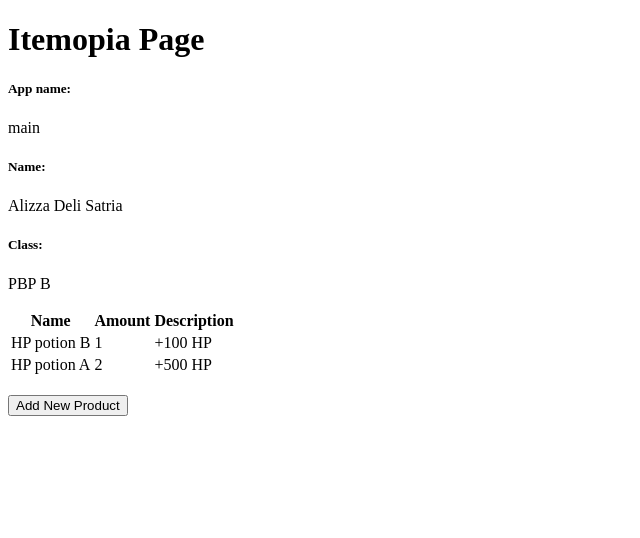
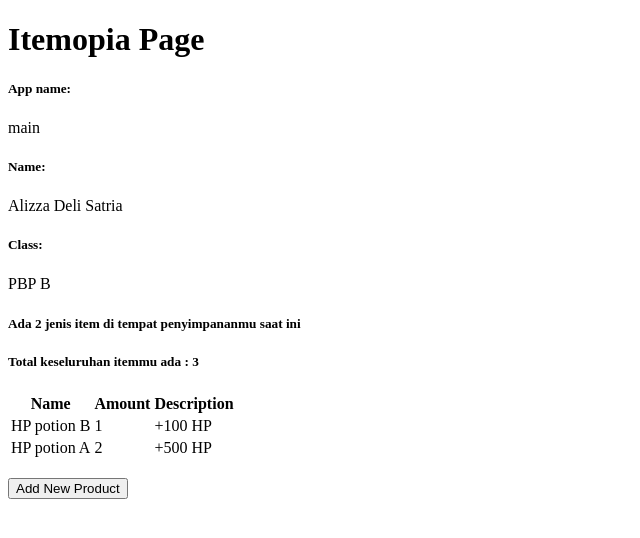
Before and after one commit to lizidelyx/tugas-2, a Django app: page / in a window 1280 px wide. Shown: the top 538 px of the page, without its empty margins (0-640 px from the left). Run offline with Django 4.2, Linux system fonts and the light colour scheme; data comes from the database, SQL or seed files in the repository.

Commit message:
bonus tugas 3

```diff
--- a/main/models.py
+++ b/main/models.py
@@ -1,7 +1,6 @@
 from django.db import models
 
 class Product(models.Model):
-
     name = models.CharField(max_length=255)
     amount = models.IntegerField()
     description = models.TextField()
--- a/main/templates/main.html
+++ b/main/templates/main.html
@@ -12,6 +12,9 @@
 
     <h5>Class:</h5>
     <p>{{class}}</p>
+
+    <h5>Ada <span id="jumlah_produk">{{ jumlah_produk }}</span> jenis item di tempat penyimpananmu saat ini</h5>
+    <h5>Total keseluruhan itemmu ada :  <span id="jumlah_item">{{ jumlah_item }}</span> </h5>
 
 
     <table>
--- a/main/views.py
+++ b/main/views.py
@@ -5,6 +5,7 @@ from django.urls import reverse
 from main.forms import Product
 from django.http import HttpResponse
 from django.core import serializers
+
 
 def show_json_by_id(request, id):
     data = Product.objects.filter(pk=id)
@@ -24,17 +25,23 @@ def show_json(request):
 
 def show_main(request):
     products = Product.objects.all()
+    jumlah_item = sum(product.amount for product in products)
+
+    jumlah_produk = products.count()
 
     context = {
         'app_name' : 'main',
         'name': 'Alizza Deli Satria',
         'class': 'PBP B',
-        'products': products
+        'products': products,
+        'jumlah_produk': jumlah_produk,
+        'jumlah_item': jumlah_item
     }
 
     return render(request, "main.html", context)
 
 def create_product(request):
+
     form = ProductForm(request.POST or None)
 
     if form.is_valid() and request.method == "POST":
```
Also changed, not shown: 1 other file.
